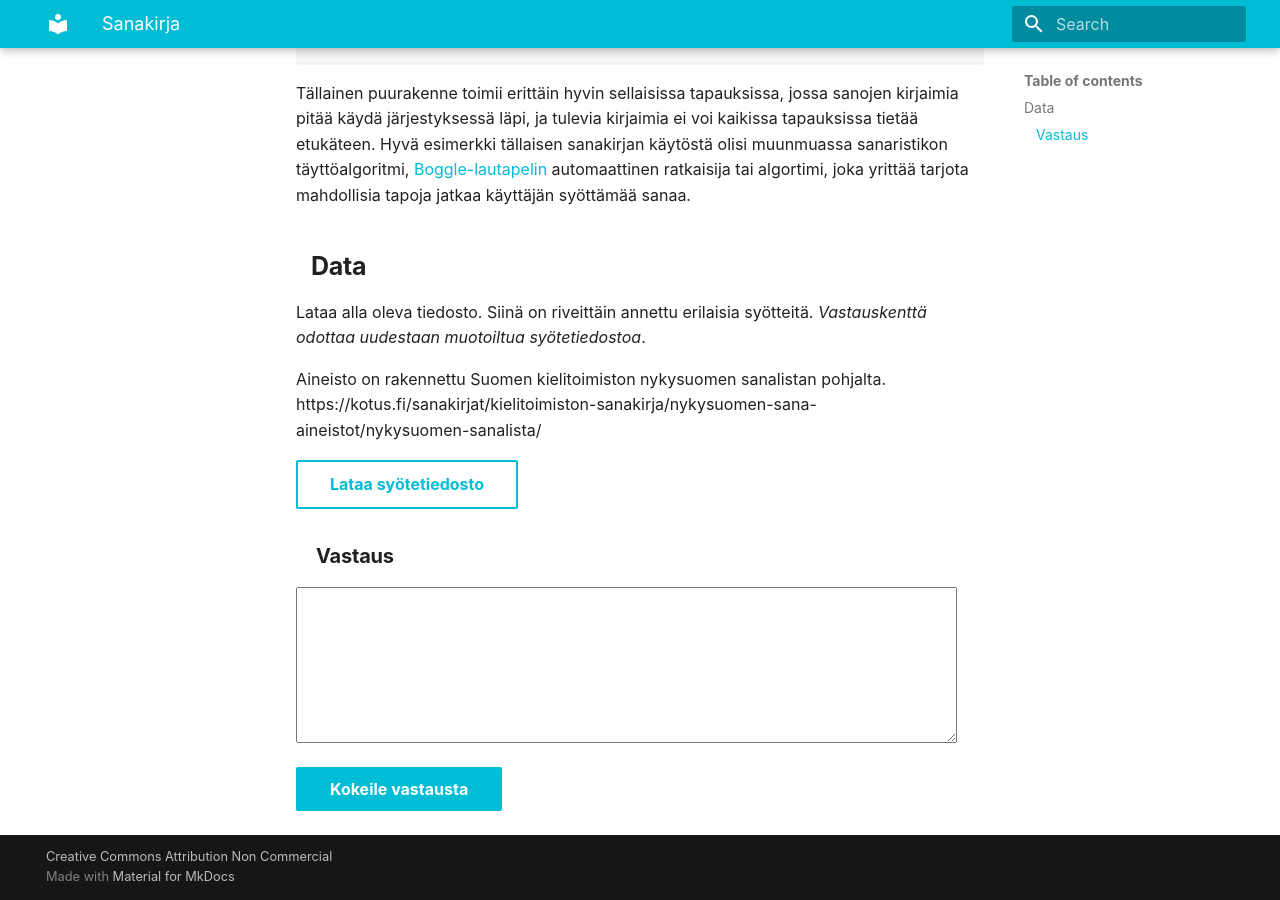
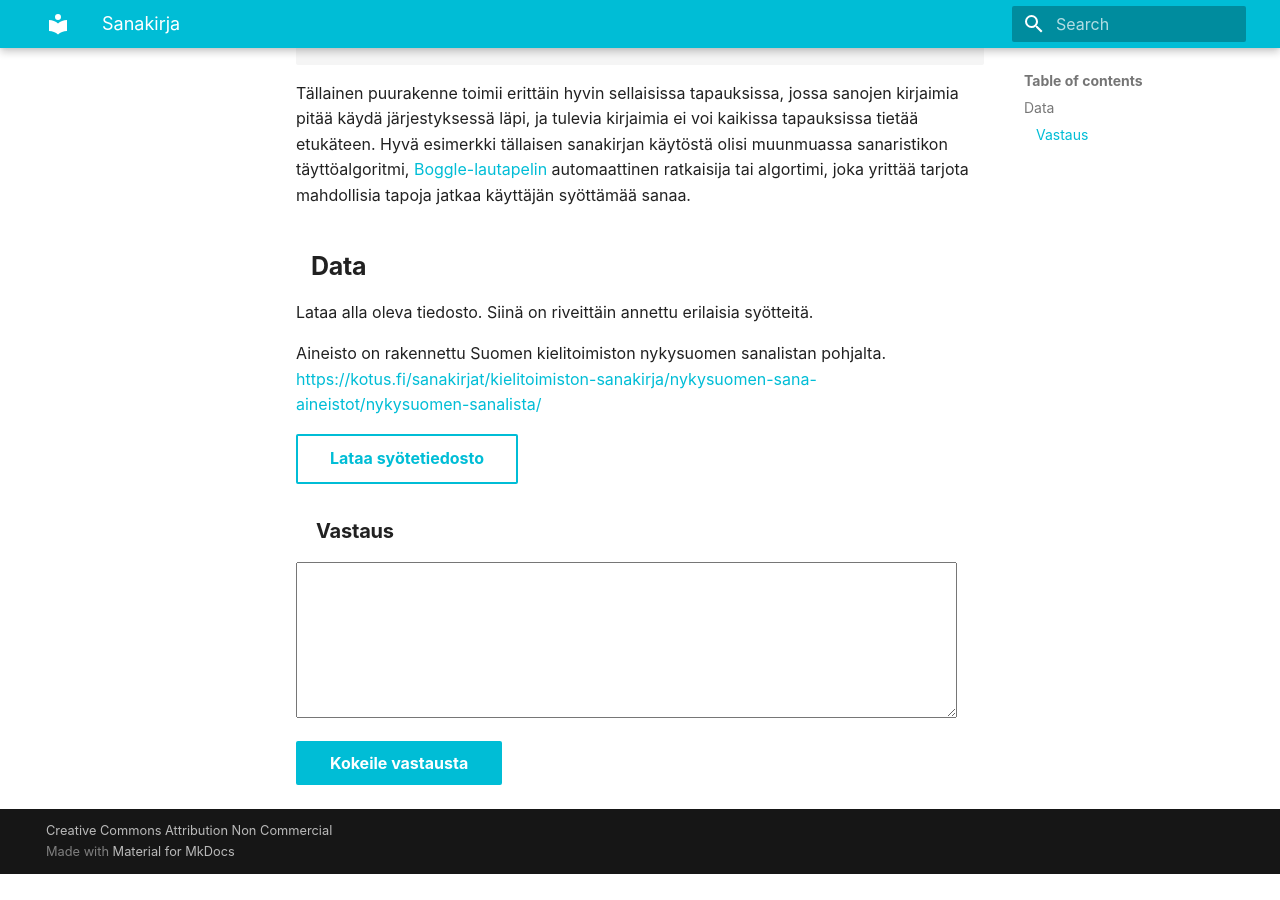
Before and after one commit to JoniMatias/jonimatias.github.io, an MkDocs documentation site: the page built from docs/koodi/haasteet/sanakirja.md, in a window 1280 px wide and 900 px high, scrolled down 1569 px. Built offline with MkDocs 1.6.1 and Material for MkDocs 9.7.7, drawn with Linux system fonts in a browser that asks for light colours; after the commit the page ends 2443 px from its top, so only the background shows below that.

Commit message:
Muokattu tehtävänantoja vastaamaan tarkastimen toimintaa.

```diff
--- a/docs/koodi/haasteet/sanakirja.md
+++ b/docs/koodi/haasteet/sanakirja.md
@@ -27,9 +27,9 @@ Tällainen puurakenne toimii erittäin hyvin sellaisissa tapauksissa, jossa sano
 
 ## Data
 
-Lataa alla oleva tiedosto. Siinä on riveittäin annettu erilaisia syötteitä. *Vastauskenttä odottaa uudestaan muotoiltua syötetiedostoa*.
+Lataa alla oleva tiedosto. Siinä on riveittäin annettu erilaisia syötteitä.
 
-Aineisto on rakennettu Suomen kielitoimiston nykysuomen sanalistan pohjalta. https://kotus.fi/sanakirjat/kielitoimiston-sanakirja/nykysuomen-sana-aineistot/nykysuomen-sanalista/
+Aineisto on rakennettu Suomen kielitoimiston nykysuomen sanalistan pohjalta. [https://kotus.fi/sanakirjat/kielitoimiston-sanakirja/nykysuomen-sana-aineistot/nykysuomen-sanalista/](https://kotus.fi/sanakirjat/kielitoimiston-sanakirja/nykysuomen-sana-aineistot/nykysuomen-sanalista/)
 
 [Lataa syötetiedosto](../syotteet/sanakirja_input.txt){ .md-button }
 
```
Also changed, not shown: docs/koodi/haasteet/aakkostus.md (+1 -1 lines).
